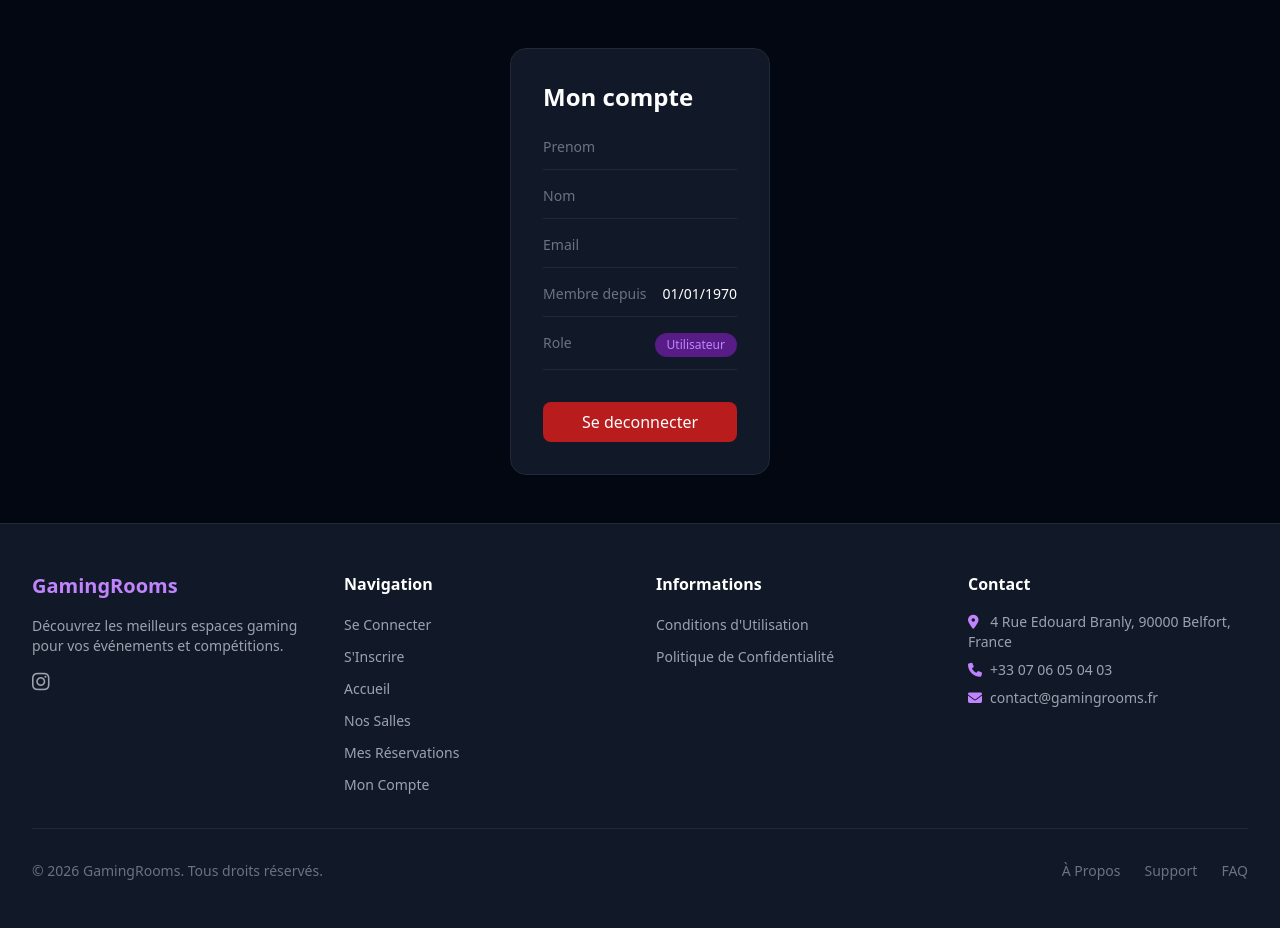
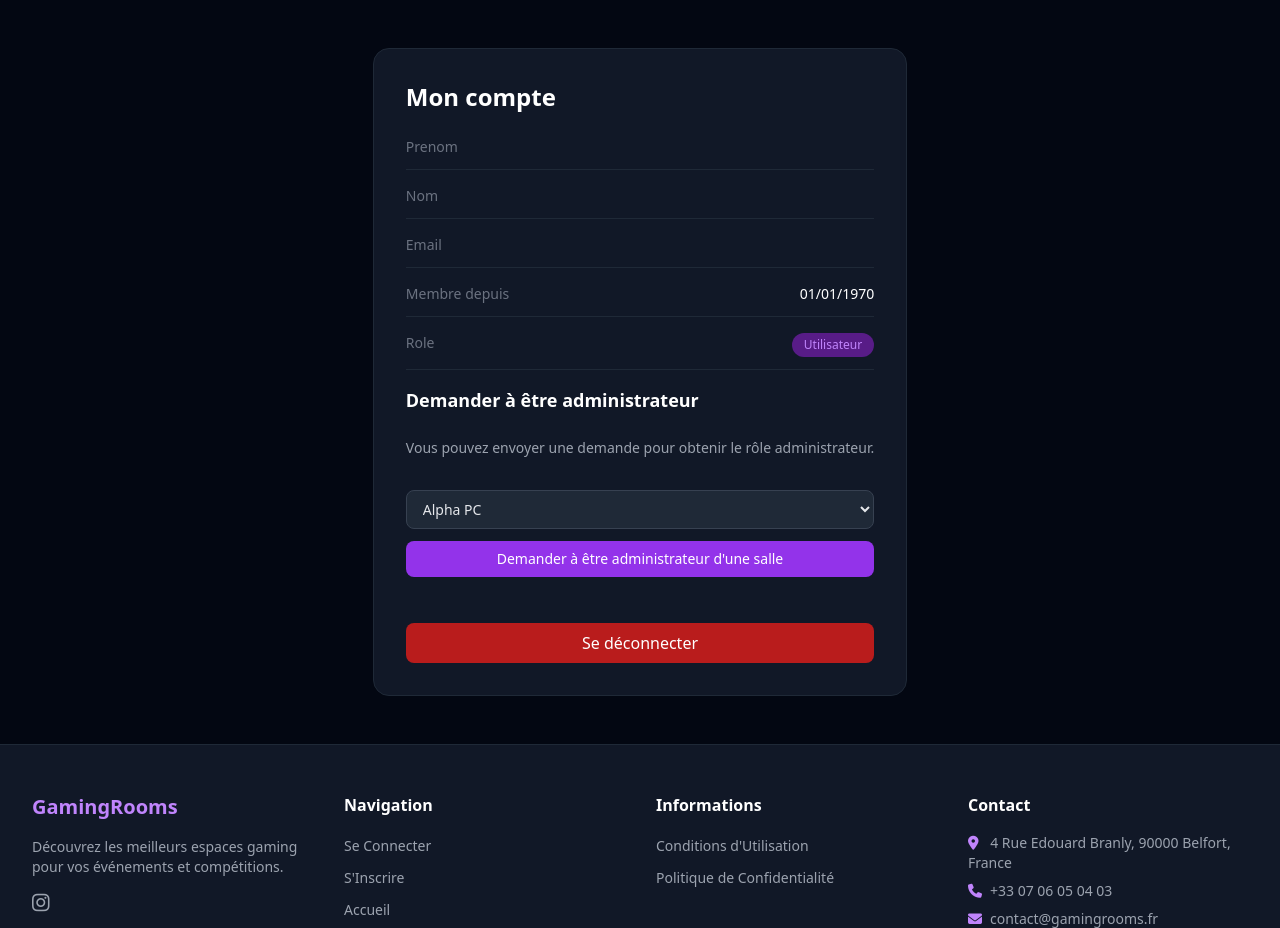
Before and after one commit to Lo-13/WE4AB-SI40, a PHP site: page /account in a window 1280 px wide. Shown: the part 61-989 px from the top of the page. Before the commit the page ends 941 px from the top, so only its background shows below. Run offline with PHP 8.4, Linux system fonts and the light colour scheme; a user stored in the database is signed in; data comes from the database, SQL or seed files in the repository; some libraries are stand-ins or nearby versions.

Commit message:
added admin request ui

```diff
--- a/site/controllers/account.php
+++ b/site/controllers/account.php
@@ -14,5 +14,9 @@ $query = $db->prepare("SELECT * FROM user WHERE id = :id");
 $query->execute([':id' => $_SESSION['user']->id]);
 $user = $query->fetch(PDO::FETCH_OBJ);
 
+$roomsQuery = $db->prepare("SELECT * FROM room");
+$roomsQuery->execute();
+$rooms = $roomsQuery->fetchAll(PDO::FETCH_OBJ);
+
 require __DIR__ . '/../views/account.php';
 ?>
--- a/site/views/account.php
+++ b/site/views/account.php
@@ -39,11 +39,41 @@ include 'partials/header.php';
                     <span class="bg-purple-900 text-purple-400 text-xs px-3 py-1 rounded-full">
                     <?= $user->role === 'admin' ? 'Admin' : 'Utilisateur' ?>
                 </span>
+                </div  class="flex justify-between border-b border-gray-800 pb-3 gap-4">
+                <?php if ($user->role !== 'admin'): ?>
+                        <h3 class="text-lg font-semibold text-white mb-2">Demander à être administrateur</h3>
+                        <p class="text-gray-400 text-sm mb-4">
+                            Vous pouvez envoyer une demande pour obtenir le rôle administrateur.
+                        <form method="POST" action="/account" class="flex flex-col gap-3">
+                            <input type="hidden" name="request_admin" value="1">
+                            <select
+                                    name="admin_room"
+                                    required
+                                    class="w-full sm:w-auto bg-gray-800 border border-gray-700 text-gray-200 text-sm rounded-lg px-3 py-2 focus:outline-none focus:ring-2 focus:ring-purple-600 focus:border-purple-600"
+                                >
+                                <?php foreach ($rooms as $room): ?>
+                                    <option value="<?= $room->id ?>"><?= htmlspecialchars($room->name) ?></option>
+                                <?php endforeach; ?>
+                            </select>
+                            <button
+                                type="submit"
+                                class="inline-block bg-purple-600 hover:bg-purple-700 text-white px-4 py-2 rounded-lg text-sm transition"
+                            >
+                                Demander à être administrateur d'une salle
+                            </button>
+
+                        </form>
                 </div>
+                <?php else: ?>
+                    <div class="mt-8 pt-6 border-t border-gray-800">
+                        <h3 class="text-lg font-semibold text-white mb-2">Statut administrateur</h3>
+                        <p class="text-green-400 text-sm">Vous êtes déjà administrateur.</p>
+                    </div>
+                <?php endif; ?>
+            <a href="/sign-out" class="mt-8 block text-center bg-red-700 hover:bg-red-800 text-white py-2 rounded-lg transition">
+                Se déconnecter
+            </a>
             </div>
-            <a href="/sign-out" class="mt-8 block text-center bg-red-700 hover:bg-red-800 text-white py-2 rounded-lg transition">
-                Se deconnecter
-            </a>
         </div>
     </main>
 
```
